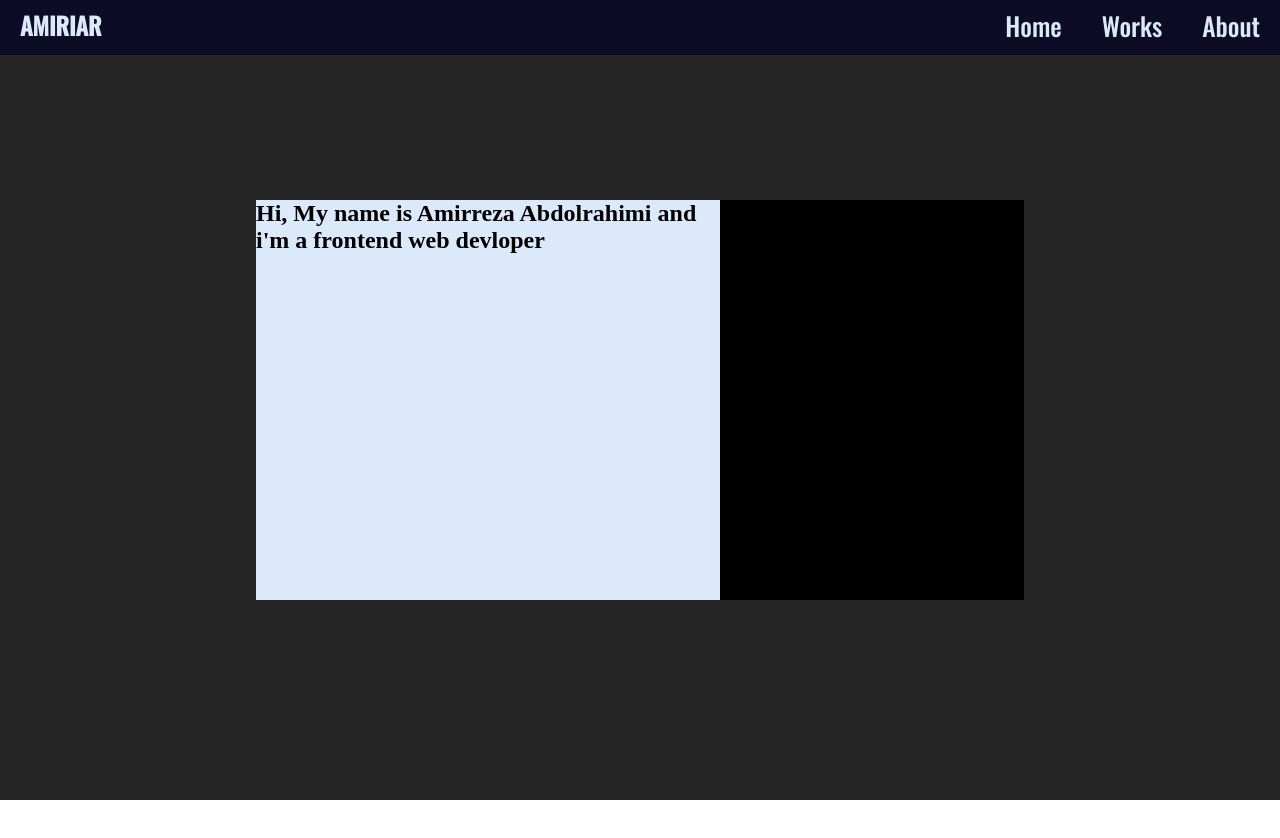
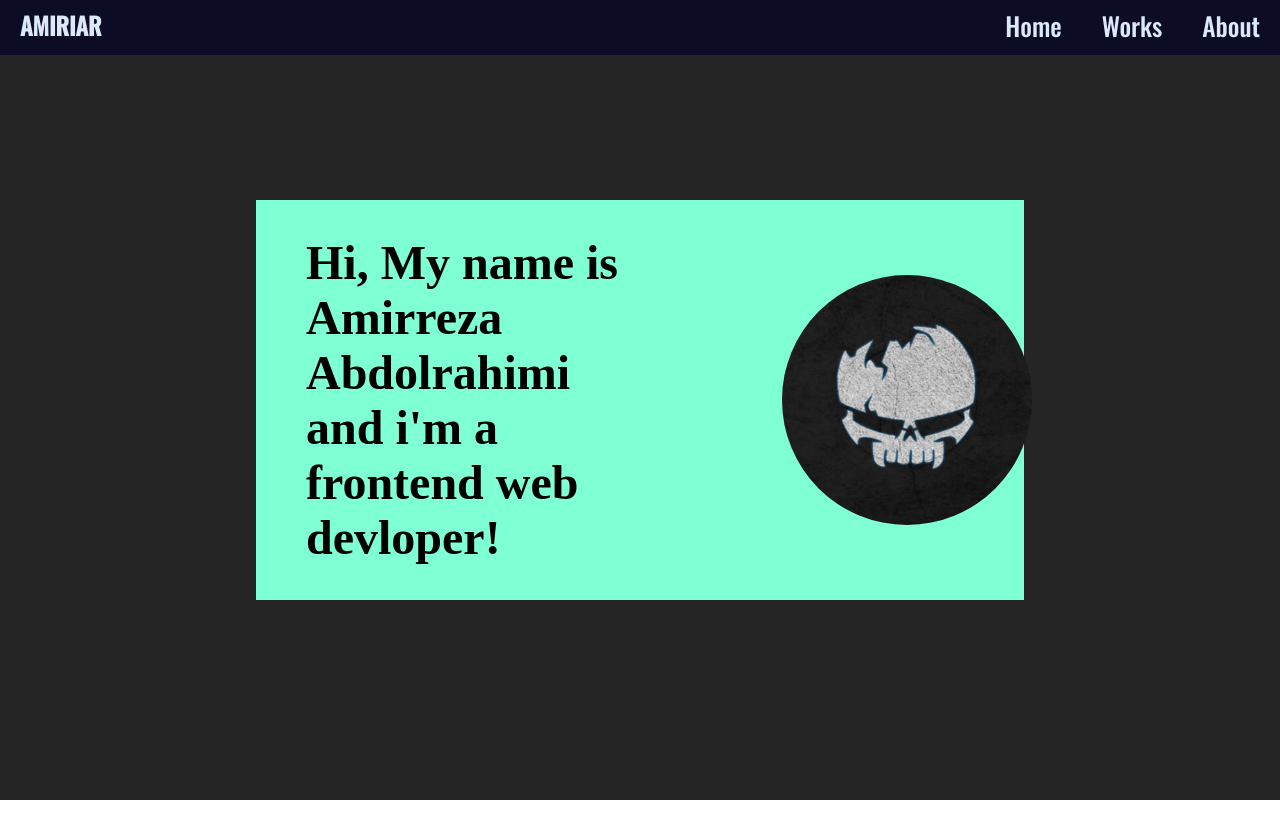
Before and after one commit to amiriar/Port, a React (Vite) app in the folder app-react/: page / in a window 1280 px wide. Shown: the top 838 px of the page. Built offline with nearby package versions, Linux system fonts and the light colour scheme.

Commit message:
hichi ke hichi

```diff
--- a/app-react/src/App.css
+++ b/app-react/src/App.css
@@ -6,9 +6,16 @@
  padding: 0;
  margin: 0;
 }
+html{
+  scroll-behavior: smooth;
+}
 header{
   height: 350vh;
 }
+a{
+  text-decoration: none;
+}
+
 nav{
   background-color: #0c0c27;
   color: #DBE9FA;
@@ -43,22 +50,32 @@ article{
   background-color: aquamarine;
   height: 50vh;
   width: 60vw;
-  display: flex;
+  display: grid;
+  grid-template-columns: repeat(auto-fit, minmax(100px,1fr));
   align-items: center;
   justify-content: center;
   margin: auto;
 }
 .left{
-  height: 100%;
-  background-color: #DBE9FA;
-  width: 61%;
+  display: flex;
+  justify-content: center;
+  align-items: center;
+  margin-left: 50px;
+  font-size: 2rem;
 }
 .right{
-  height: 100%;
-  background-color: black;
-  width: 40%;
+  display: flex;
+  justify-content: center;
+  align-items: center;
 }
-
+.meimg{
+  border-radius: 50%;
+  height: 250px;
+  margin-left: 150px;
+}
+.name{
+  color: #DBE9FA;
+}
 
 
 @media screen and (max-width: 320px) {
@@ -69,5 +86,11 @@ article{
   .name{
     font-size: 1.2rem;
   }
-
+  .tozih{
+    font-size: 1.2rem;
+  }
+  .meimg{
+    height: 100px;
+    margin-left: 0;
+  }
 }
--- a/app-react/src/App.jsx
+++ b/app-react/src/App.jsx
@@ -8,19 +8,19 @@ function App() {
     <div className="App">
       <header>
         <nav>
-          <h2 className='name'>AMIRIAR</h2>
+        <a href="#1"><h2 className='name'>AMIRIAR</h2></a>
           <ul>
             <li>Home</li>
             <li>Works</li>
             <li>About</li>
           </ul>
         </nav>
-        <article>
+        <article id='1'>
           <div className="id">
             <div className='left'>
-              <h1>Hi, My name is Amirreza Abdolrahimi and i'm a frontend web devloper</h1>
+              <h1 className='tozih'>Hi, My name is Amirreza Abdolrahimi and i'm a frontend web devloper!</h1>
             </div>
-            <div className='right'></div>
+            <div className='right'><img className='meimg' src="/icon.png" alt="amir's photo"/></div>
           </div>
         </article>
       </header>
```
Also changed, not shown: app-react/public/icon.png (added).
